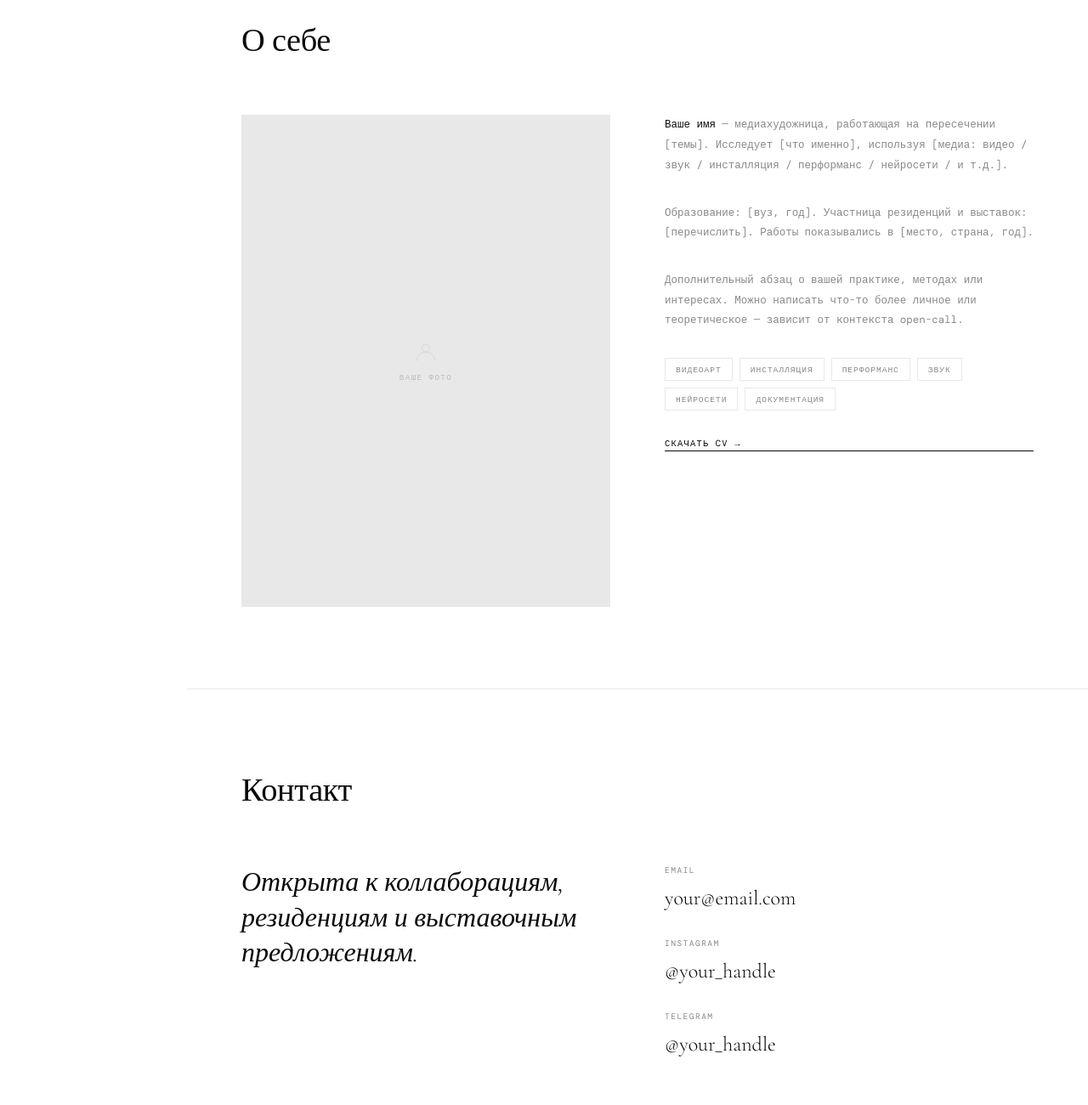
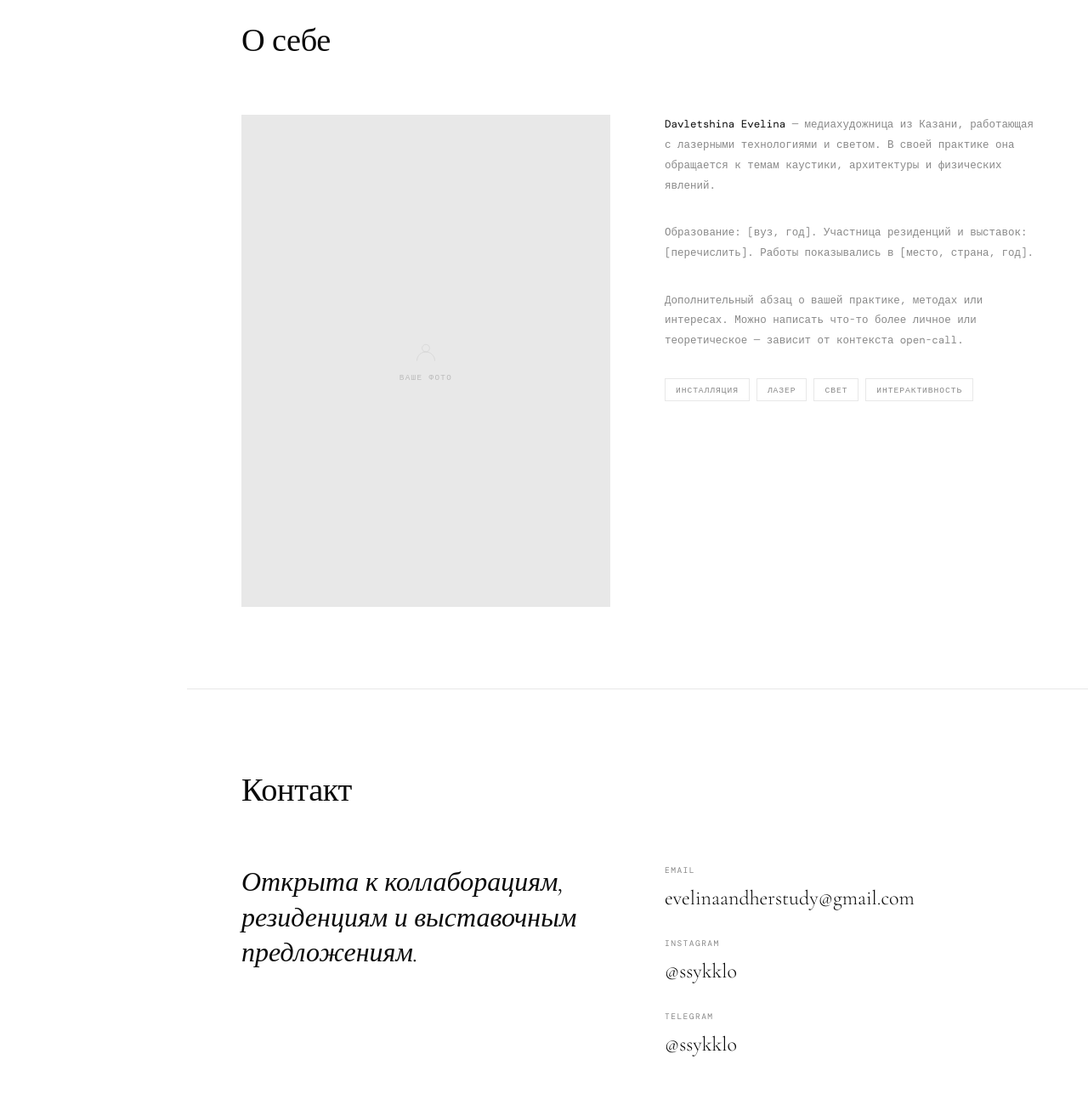
Before and after one commit to evelinaandherstudy-debug/EvelinaDavletshina.github.io, a plain HTML site: page index.html in a window 1280 px wide. Shown: the part 2640-3940 px from the top of the page at 85% size. Drawn offline with nearby package versions, Linux system fonts and the light colour scheme; a web font is replaced by a local one.

Commit message:
Update index.html

```diff
--- a/index.html
+++ b/index.html
@@ -633,7 +633,8 @@
       <div class="about-text-block">
         <p class="about-text">
           <!-- ✏️ ЗАМЕНИТЕ на свой текст — bio, statement, образование, резиденции -->
-          <strong>Ваше имя</strong> — медиахудожница, работающая на пересечении [темы]. Исследует [что именно], используя [медиа: видео / звук / инсталляция / перформанс / нейросети / и т.д.].
+          <strong>Davletshina Evelina</strong> — медиахудожница из Казани, работающая с лазерными технологиями и светом.
+В своей практике она обращается к темам каустики, архитектуры и физических явлений.
         </p>
         <p class="about-text">
           Образование: [вуз, год]. Участница резиденций и выставок: [перечислить]. Работы показывались в [место, страна, год].
@@ -644,18 +645,16 @@
 
         <div class="tags">
           <!-- ✏️ ЗАМЕНИТЕ на свои ключевые слова -->
-          <span class="tag">Видеоарт</span>
           <span class="tag">Инсталляция</span>
-          <span class="tag">Перформанс</span>
-          <span class="tag">Звук</span>
-          <span class="tag">Нейросети</span>
-          <span class="tag">Документация</span>
+          <span class="tag">Лазер</span>
+          <span class="tag">Свет</span>
+          <span class="tag">Интерактивность</span>
         </div>
 
         <!-- ✏️ ВСТАВЬТЕ ссылку на CV/PDF (необязательно) -->
-        <a href="cv.pdf" target="_blank" class="cv-link">
+        <!--<a href="cv.pdf" target="_blank" class="cv-link">
           Скачать CV →
-        </a>
+        </a>-->
       </div>
 
     </div>
@@ -678,21 +677,21 @@
           <div class="contact-label">Email</div>
           <div class="contact-value">
             <!-- ✏️ замените адрес -->
-            <a href="mailto:your@email.com">your@email.com</a>
+            <a href="mailto:your@email.com">evelinaandherstudy@gmail.com</a>
           </div>
         </div>
         <div>
           <div class="contact-label">Instagram</div>
           <div class="contact-value">
             <!-- ✏️ замените handle -->
-            <a href="https://www.instagram.com/ssykklo/">@your_handle</a>
+            <a href="https://www.instagram.com/ssykklo/">@ssykklo</a>
           </div>
         </div>
         <div>
           <div class="contact-label">Telegram</div>
           <div class="contact-value">
             <!-- ✏️ замените handle -->
-            <a href="https://t.me/ssykklo">@your_handle</a>
+            <a href="https://t.me/ssykklo">@ssykklo</a>
           </div>
         </div>
       </div>
```
